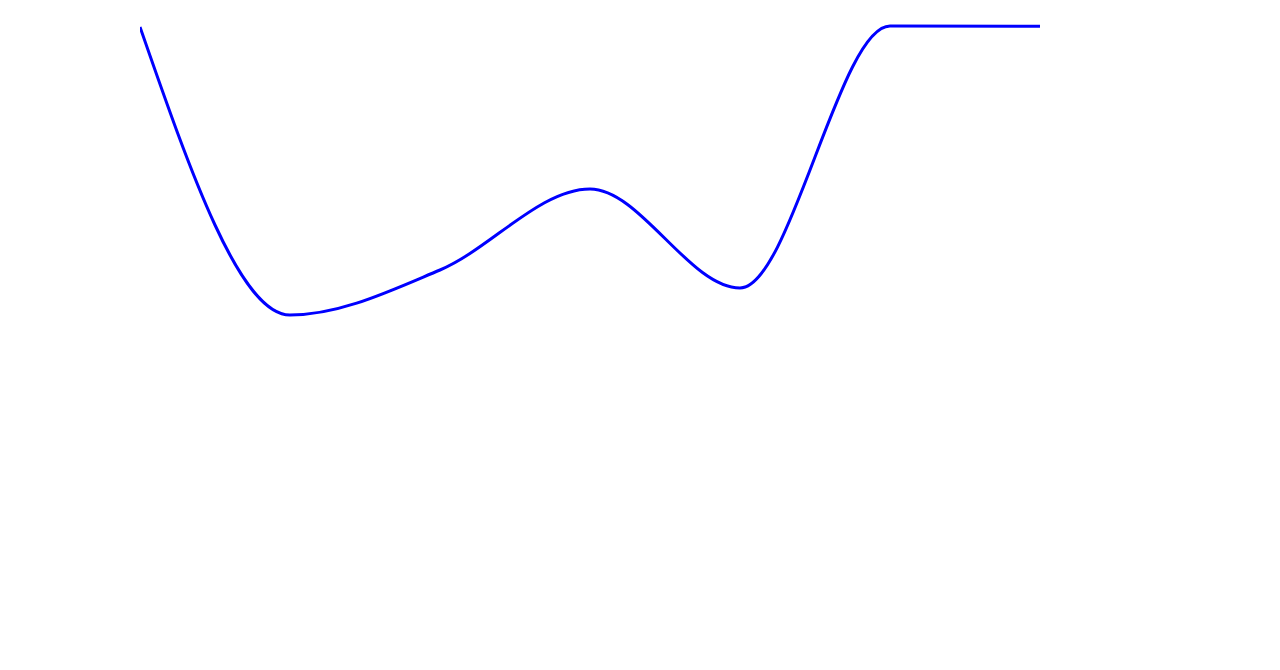
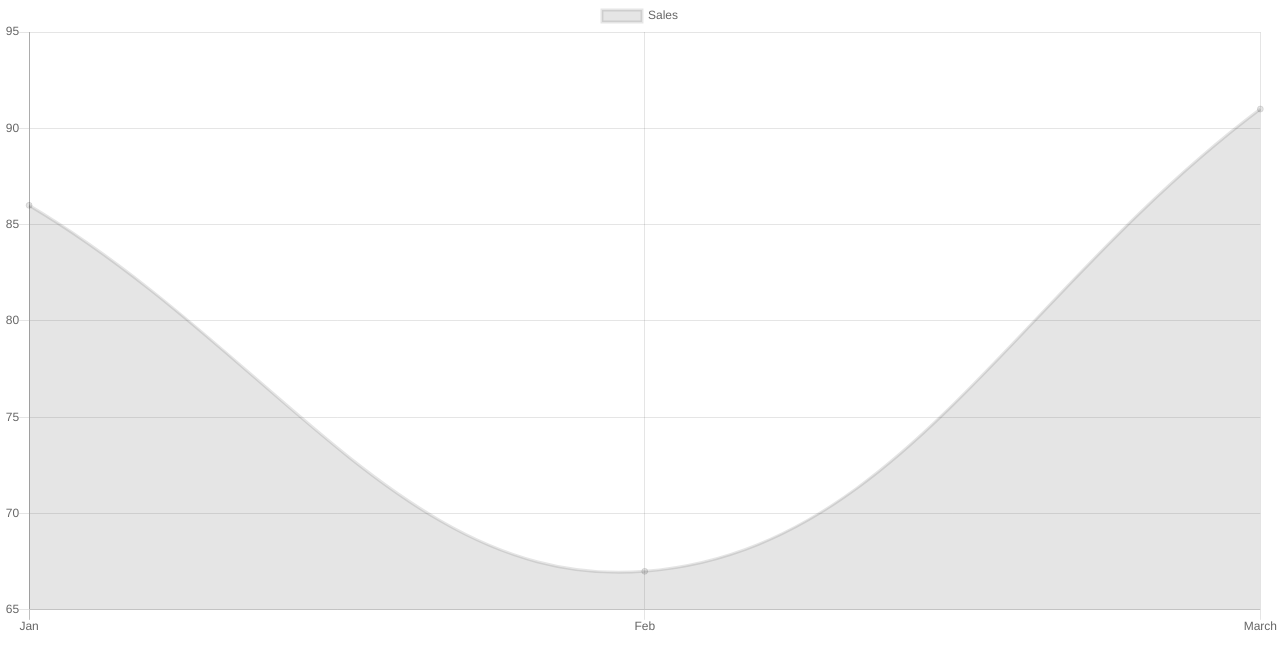
Before and after one commit to alexzywiak/line-chart, a React (Create React App) app: page / in a window 1280 px wide. Shown: the top 670 px of the page. Built offline with nearby package versions, Linux system fonts and the light colour scheme.

Commit message:
chart js

```diff
--- a/package.json
+++ b/package.json
@@ -6,9 +6,11 @@
     "@testing-library/jest-dom": "^4.2.4",
     "@testing-library/react": "^9.3.2",
     "@testing-library/user-event": "^7.1.2",
+    "@types/chart.js": "^2.9.14",
     "@types/jest": "^24.0.0",
     "@types/node": "^12.0.0",
     "britecharts": "^2.13.2",
+    "chart.js": "^2.9.3",
     "d3": "^5.15.0",
     "react": "^16.12.0",
     "react-dom": "^16.12.0",
--- a/src/App.tsx
+++ b/src/App.tsx
@@ -1,11 +1,11 @@
 import React from "react";
 import "./App.css";
-import LineChart from "./LineChart/LineChart";
+import Chart from "./ChartJs/Chart";
 
 function App() {
   return (
     <div className="App">
-      <LineChart />
+      <Chart />
     </div>
   );
 }
--- /dev/null
+++ b/src/ChartJs/Chart.tsx
@@ -0,0 +1,32 @@
+import React, { useRef, useEffect } from "react";
+import Chart from "chart.js";
+
+export default () => {
+  const chartRef = useRef<HTMLCanvasElement>(null);
+
+  useEffect(() => {
+    if (chartRef.current && chartRef.current.getContext("2d")) {
+      const context = chartRef.current.getContext("2d");
+      if (context) {
+        new Chart(context, {
+          type: "line",
+          data: {
+            //Bring in data
+            labels: ["Jan", "Feb", "March"],
+            datasets: [
+              {
+                label: "Sales",
+                data: [86, 67, 91]
+              }
+            ]
+          },
+          options: {
+            //Customize chart options
+          }
+        });
+      }
+    }
+  });
+
+  return <canvas ref={chartRef} />;
+};
```
Also changed, not shown: 1 other file (tests, documents, lock files or other folders).
